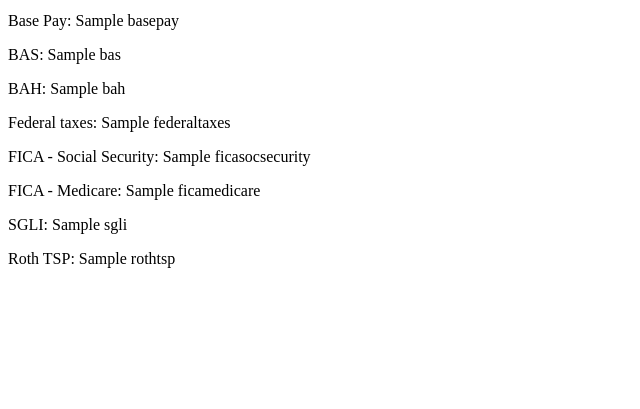
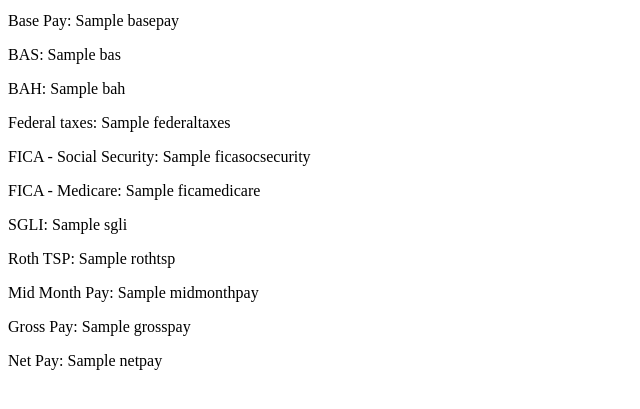
Before and after one commit to PayLES/PayLES, a Flask app: template app/templates/index.html in a window 1280 px wide. Shown: the part 279-688 px from the top of the page, without its empty margins (0-640 px from the left). Run offline with Flask 3, Linux system fonts and the light colour scheme; the template is opened without the code that fills it: most values are stand-ins (such as "Sample title", 1, 10 or a date in 2020).

Commit message:
Casted everything as decimal and got gross and net pay

```diff
--- a/app/main.py
+++ b/app/main.py
@@ -2,6 +2,7 @@ from flask import Flask
 from flask import request, render_template, request, make_response, jsonify
 from werkzeug.utils import secure_filename
 from werkzeug.exceptions import RequestEntityTooLarge
+from decimal import Decimal
 
 import pdfplumber
 import os
@@ -23,21 +24,30 @@ month = ""
 grade_pos = 0
 grade = ""
 basepay_pos = 0
-basepay = 0.0
+basepay = 0
 bas_pos = 0
-bas = 0.0
+bas = 0
 bah_pos = 0
-bah = 0.0
+bah = 0
 federaltaxes_pos = 0
-federaltaxes = 0.0
+federaltaxes = 0
 ficasocsecurity_pos = 0
-ficasocsecurity = 0.0
+ficasocsecurity = 0
 ficamedicare_pos = 0
-ficamedicare = 0.0
+ficamedicare = 0
 sgli_pos = 0
-sgli = 0.0
+sgli = 0
 rothtsp_pos = 0
-rothtsp = 0.0
+rothtsp = 0
+midmonthpay_pos = 0
+midmonthpay = 0
+grosspay_pos = 0
+grosspay = 0
+netpay_pos = 0
+netpay = 0
+
+print(type(netpay_pos))
+print(type(netpay))
 
 @app.route('/')
 def home():
@@ -178,62 +188,85 @@ def upload_file():
                 #find base pay
                 if 'BASE' in text:
                     basepay_pos = text.index('BASE')
-                    basepay = text[(basepay_pos+2)]
+                    basepay = Decimal(text[(basepay_pos+2)])
                 else:
                     basepay = -1
 
                 #find BAS
                 if 'BAS' in text:
                     bas_pos = text.index('BAS')
-                    bas = text[(bas_pos+1)]
+                    bas = Decimal(text[(bas_pos+1)])
                 else:
                     bas = -1
 
                 #find BAH
                 if 'BAH' in text:
                     bah_pos = text.index('BAH')
-                    bah = text[(bah_pos+1)]
+                    bah = Decimal(text[(bah_pos+1)])
                 else:
                     bah = -1
 
                 #find federal taxes
                 if 'TAXES' in text:
                     federaltaxes_pos = text.index('TAXES')
-                    federaltaxes = text[(federaltaxes_pos+1)]
+                    federaltaxes = Decimal(text[(federaltaxes_pos+1)])
                 else:
                     federaltaxes = -1
 
                 #find FICA - Social Security
                 if 'SECURITY' in text:
                     ficasocsecurity_pos = text.index('SECURITY')
-                    ficasocsecurity = text[(ficasocsecurity_pos+1)]
+                    ficasocsecurity = Decimal(text[(ficasocsecurity_pos+1)])
                 else:
                     ficasocsecurity = -1
 
                 #find FICA - Medicare
                 if 'FICA-MEDICARE' in text:
                     ficamedicare_pos = text.index('FICA-MEDICARE')
-                    ficamedicare = text[(ficamedicare_pos+1)]
+                    ficamedicare = Decimal(text[(ficamedicare_pos+1)])
                 else:
                     ficamedicare = -1
 
                 #find SGLI
                 if 'SGLI' in text:
                     sgli_pos = text.index('SGLI')
-                    sgli = text[(sgli_pos+1)]
+                    sgli = Decimal(text[(sgli_pos+1)])
                 else:
                     sgli = -1
 
                 #find Roth TPS
                 if 'ROTH' in text:
                     rothtsp_pos = text.index('ROTH')
-                    rothtsp = text[(rothtsp_pos+2)]
+                    rothtsp = Decimal(text[(rothtsp_pos+2)])
                 else:
                     rothtsp = -1
 
+                #find mid-month-pay
+                if 'MID-MONTH-PAY' in text:
+                    midmonthpay_pos = text.index('MID-MONTH-PAY')
+                    midmonthpay = Decimal(text[(midmonthpay_pos+1)])
+                else:
+                    midmonthpay = -1
+
+                #find gross pay
+                if 'ENT' in text:
+                    grosspay_pos = text.index('ENT')
+                    grosspay = Decimal(text[(grosspay_pos+1)])
+                else:
+                    grosspay = -1
+
+                #find net pay (takes mid-month pay into account)
+                if '=NET' in text:
+                    netpay_pos = text.index('=NET')
+                    netpay = Decimal(text[(netpay_pos+2)])
+                    netpay = netpay + midmonthpay
+                else:
+                    netpay = -1
+
+
 
             return render_template('index.html', filename_display=filename, textarray_display=text, month=month, grade=grade, basepay=basepay, bas=bas, bah=bah, federaltaxes=federaltaxes,
-                                   ficasocsecurity=ficasocsecurity, ficamedicare=ficamedicare, sgli=sgli, rothtsp=rothtsp)
+                                   ficasocsecurity=ficasocsecurity, ficamedicare=ficamedicare, sgli=sgli, rothtsp=rothtsp, midmonthpay=midmonthpay, grosspay=grosspay, netpay=netpay)
     return 'File upload failed'
 
 def allowed_file(filename):
--- a/app/templates/index.html
+++ b/app/templates/index.html
@@ -32,6 +32,9 @@
 	<p>FICA - Medicare: {{ficamedicare}}</p>
 	<p>SGLI: {{sgli}}</p>
 	<p>Roth TSP: {{rothtsp}}</p>
+	<p>Mid Month Pay: {{midmonthpay}}</p>
+	<p>Gross Pay: {{grosspay}}</p>
+	<p>Net Pay: {{netpay}}</p>
 
 
 </body>
```
